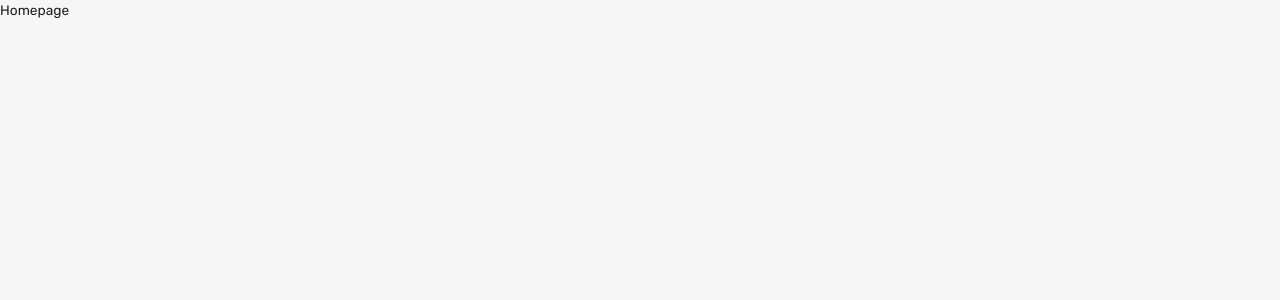
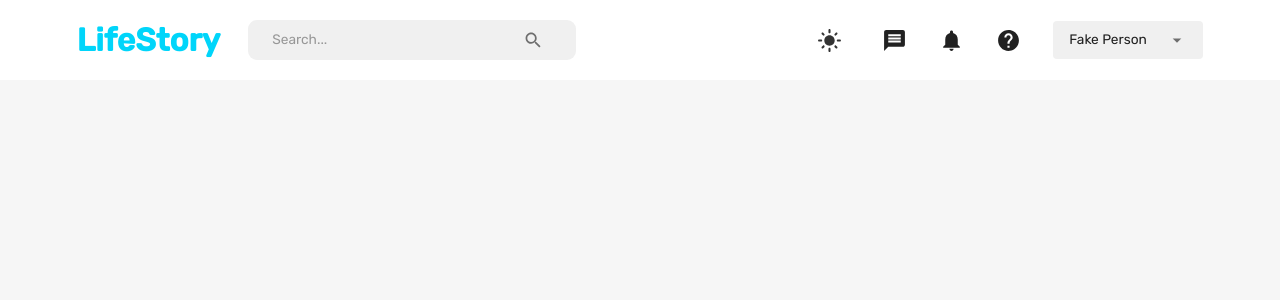
Before and after one commit to aim-t/social_media_app, a React (Vite) app in the folder client/: page /home in a window 1280 px wide. Shown: the top 300 px of the page. Built offline with nearby package versions, Linux system fonts and the light colour scheme.

Commit message:
Complete Navbar

```diff
--- a/client/src/App.jsx
+++ b/client/src/App.jsx
@@ -1,5 +1,5 @@
 import { BrowserRouter, Navigate, Routes, Route } from "react-router-dom";
-import HomePage from "./scenes/homePage/HomePage";
+import HomePage from "./scenes/homePage/Homepage";
 import LoginPage from "./scenes/loginPage/LoginPage";
 import ProfilePage from "./scenes/profilePage/ProfilePage";
 import { useMemo } from "react";
--- a/client/src/components/FlexBetween.jsx
+++ b/client/src/components/FlexBetween.jsx
@@ -1,12 +1,10 @@
 import { Box } from "@mui/material";
-import { styled } from "@emotion/styled";
-
-// Reusing CSS as a component (styled component)
+import { styled } from "@mui/system";
 
 const FlexBetween = styled(Box)({
-    display: "flex",
-    justifyContent: "space-between",
-    alignItems: "center"
-})
+  display: "flex",
+  justifyContent: "space-between",
+  alignItems: "center",
+});
 
 export default FlexBetween;
--- a/client/src/scenes/homePage/Homepage.jsx
+++ b/client/src/scenes/homePage/Homepage.jsx
@@ -1,8 +1,11 @@
+import { Box } from "@mui/material";
+import Navbar from "../navbar/Navbar";
+
 function Homepage() {
     return (
-        <div>
-            Homepage
-        </div>
+        <Box>
+            <Navbar />
+        </Box>
     )
 }
 export default Homepage;
--- a/client/src/scenes/navbar/Navbar.jsx
+++ b/client/src/scenes/navbar/Navbar.jsx
@@ -1,8 +1,200 @@
+import { useState } from "react";
+import {
+  Box,
+  IconButton,
+  InputBase,
+  Typography,
+  Select,
+  MenuItem,
+  FormControl,
+  useTheme,
+  useMediaQuery,
+} from "@mui/material";
+import {
+  Search,
+  Message,
+  DarkMode,
+  LightMode,
+  Notifications,
+  Help,
+  Menu,
+  Close,
+} from "@mui/icons-material";
+import { useDispatch, useSelector } from "react-redux";
+import { setMode, setLogout } from "../../state";
+import { useNavigate } from "react-router-dom";
+import FlexBetween from "../../components/FlexBetween";
+
 function Navbar() {
-    return (
-        <div>
-            Navbar
-        </div>
-    )
+  const [isMobileMenuToggled, setIsMobileMenuToggled] = useState(false);
+  const dispatch = useDispatch();
+  const navigate = useNavigate();
+  const user = useSelector((state) => state.user);
+  const isNonMobileScreens = useMediaQuery("(min-width: 1000px)");
+
+  //use themes from our theme.js file
+  const theme = useTheme();
+  const neutralLight = theme.palette.neutral.light;
+  const dark = theme.palette.neutral.dark;
+  const background = theme.palette.background.default;
+  const primaryLight = theme.palette.primary.light;
+  const alt = theme.palette.background.alt;
+
+  // const fullName = `${user.firstName} ${user.lastName}`;
+  const fullName = "Fake Person";
+
+  return (
+    <FlexBetween padding="1rem 6%" backgroundColor={alt}>
+      {/* This padding="" is for Box comp only. Other mui comps like buttons use CSS style i.e. padding:1rem " */}
+      <FlexBetween gap="1.75rem">
+        <Typography
+          fontWeight="bold"
+          fontSize="clamp(1rem, 2rem, 2.25rem)"
+          color="primary"
+          onClick={() => navigate("/home")}
+          sx={{
+            "&:hover": {
+              color: primaryLight,
+              cursor: "pointer",
+            },
+          }}
+        >
+          {/*clamp(minValue, desiredValue, maxValue) We get the desired value of 2rem.But if the screen becomes small, we use 1rem and for larger screen, we use 2.25rem for font size  */}
+          LifeStory
+        </Typography>
+        {isNonMobileScreens && (
+          <FlexBetween
+            backgroundColor={neutralLight}
+            borderRadius="9px"
+            gap="3rem"
+            padding="0.1rem 1.5rem"
+          >
+            <InputBase placeholder="Search..." />
+            <IconButton>
+              <Search />
+            </IconButton>
+          </FlexBetween>
+        )}
+      </FlexBetween>
+
+      {/* DESKTOP NAV */}
+      {isNonMobileScreens ? (
+        <FlexBetween gap="2rem">
+          <IconButton onClick={() => dispatch(setMode())}>
+            {theme.palette.mode === "dark" ? (
+              <DarkMode sx={{ fontSize: "25px" }} />
+            ) : (
+              <LightMode sx={{ color: dark, fontSize: "25px" }} />
+            )}
+          </IconButton>
+          <Message sx={{ fontSize: "25px" }} />
+          <Notifications sx={{ fontSize: "25px" }} />
+          <Help sx={{ fontSize: "25px" }} />
+          <FormControl variant="standard" value={fullName}>
+            <Select
+              value={fullName}
+              sx={{
+                backgroundColor: neutralLight,
+                width: "150px",
+                borderRadius: "0.25rem",
+                p: "0.25rem 1rem",
+                "& .MuiSvgIcon-root": {
+                  pr: "0.25rem",
+                  width: "3rem",
+                },
+                "& .MuiSelect-select:focus": {
+                  backgroundColor: neutralLight,
+                },
+              }}
+              input={<InputBase />}
+            >
+              <MenuItem value={fullName}>
+                <Typography>{fullName}</Typography>
+              </MenuItem>
+              <MenuItem onClick={() => dispatch(setLogout())}>Log Out</MenuItem>
+            </Select>
+          </FormControl>
+        </FlexBetween>
+      ) : (
+        <IconButton
+          onClick={() => setIsMobileMenuToggled(!isMobileMenuToggled)}
+        >
+          <Menu />
+        </IconButton>
+      )}
+
+      {/* MOBILE NAV */}
+      {!isNonMobileScreens && isMobileMenuToggled && (
+        <Box
+          position="fixed"
+          right="0"
+          bottom="0"
+          height="100%"
+          zIndex="10"
+          maxWidth="500px"
+          minWidth="300px"
+          backgroundColor={background}
+        >
+          {/* CLOSE ICON */}
+          <Box display="flex" justifyContent="flex-end" p="1rem">
+            <IconButton
+              onClick={() => setIsMobileMenuToggled(!isMobileMenuToggled)}
+            >
+              <Close />
+            </IconButton>
+          </Box>
+
+          {/* MENU ITEMS */}
+          <FlexBetween
+            display="flex"
+            flexDirection="column"
+            justifyContent="center"
+            alignItems="center"
+            gap="3rem"
+          >
+            <IconButton
+              onClick={() => dispatch(setMode())}
+              sx={{ fontSize: "25px" }}
+            >
+              {theme.palette.mode === "dark" ? (
+                <DarkMode sx={{ fontSize: "25px" }} />
+              ) : (
+                <LightMode sx={{ color: dark, fontSize: "25px" }} />
+              )}
+            </IconButton>
+            <Message sx={{ fontSize: "25px" }} />
+            <Notifications sx={{ fontSize: "25px" }} />
+            <Help sx={{ fontSize: "25px" }} />
+            <FormControl variant="standard" value={fullName}>
+              <Select
+                value={fullName}
+                sx={{
+                  backgroundColor: neutralLight,
+                  width: "150px",
+                  borderRadius: "0.25rem",
+                  p: "0.25rem 1rem",
+                  "& .MuiSvgIcon-root": {
+                    pr: "0.25rem",
+                    width: "3rem",
+                  },
+                  "& .MuiSelect-select:focus": {
+                    backgroundColor: neutralLight,
+                  },
+                }}
+                input={<InputBase />}
+              >
+                <MenuItem value={fullName}>
+                  <Typography>{fullName}</Typography>
+                </MenuItem>
+                <MenuItem onClick={() => dispatch(setLogout())}>
+                  Log Out
+                </MenuItem>
+              </Select>
+            </FormControl>
+          </FlexBetween>
+        </Box>
+      )}
+    </FlexBetween>
+  );
 }
 export default Navbar;
--- a/client/src/state/index.js
+++ b/client/src/state/index.js
@@ -6,43 +6,43 @@
   user: null,
   token: null,
   posts: [],
-}
+};
 
 export const authSlice = createSlice({
   name: "auth",
   initialState,
   reducers: {
-        setMode : (state) =>{
+    setMode: (state) => {
       state.mode = state.mode === "light" ? "dark" : "light";
     },
-        setLogin : (state, action) =>{
+    setLogin: (state, action) => {
       state.user = action.payload.user;
       state.token = action.payload.token;
     },
-        setLogout : (state) =>{
+    setLogout: (state) => {
       state.user = null;
       state.token = null;
     },
-        setFriends : (state, action) =>{
-            if(state.user){
+    setFriends: (state, action) => {
+      if (state.user) {
         state.user.friends = action.payload.friends;
-            }else{
+      } else {
         console.log("user friends non-existent");
       }
     },
-        setPosts : (state, action) =>{
+    setPosts: (state, action) => {
       state.posts = action.payload.posts;
     },
-        setPost : (state, action) =>{
-            const updatedPosts = state.posts.map(post =>{
-                if(post._id === action.payload.post_id) return action.payload.post;
+    setPost: (state, action) => {
+      const updatedPosts = state.posts.map((post) => {
+        if (post._id === action.payload.post_id) return action.payload.post;
         return post;
-            })
+      });
       state.Posts = updatedPosts;
-        }
+    },
+  },
+});
 
-    }
-})
-
-export const { setMode, setLogin, setLogout, setFriends, setPosts, setPost} = authSlice.actions;
+export const { setMode, setLogin, setLogout, setFriends, setPosts, setPost } =
+  authSlice.actions;
 export default authSlice.reducer;
```
Also changed, not shown: client/jsconfig.json (deleted, +0 -8 lines). Lines whose indentation alone changed are shown as unchanged.
